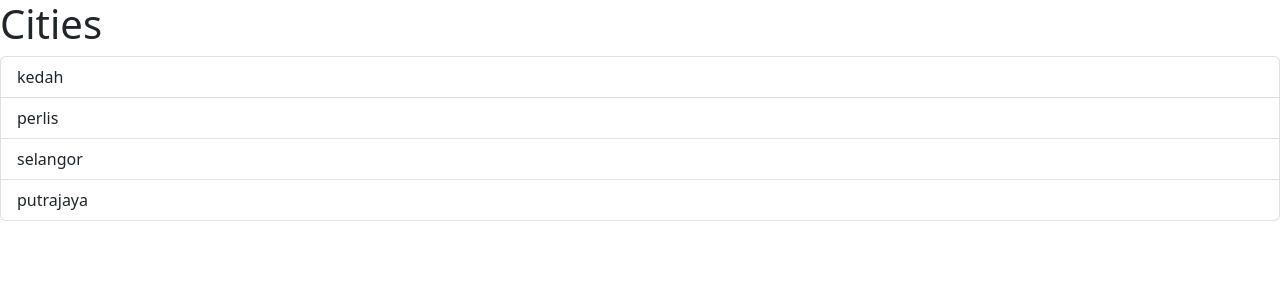
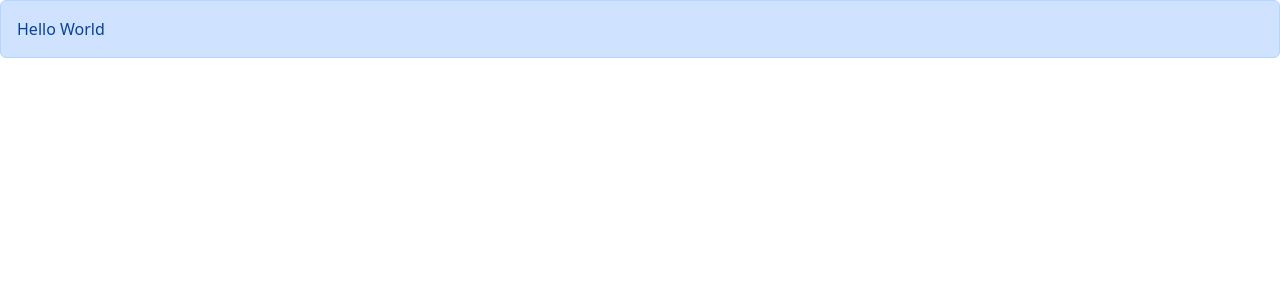
Before and after one commit to nurulermeliasafitri95/react-app, a React (Vite) app: page / in a window 1280 px wide. Shown: the top 300 px of the page. Built offline with nearby package versions, Linux system fonts and the light colour scheme.

Commit message:
passing children props

```diff
--- a/src/App.tsx
+++ b/src/App.tsx
@@ -1,19 +1,11 @@
-import ListGroup from "./components/ListGroup";
+import Alert from "./components/Alert";
 
 function App() {
-  let items = ["kedah", "perlis", "selangor", "putrajaya"];
 
-  const handleSelectItem = (items: string) => {
-    console.log(items);
-  };
 
   return (
     <div>
-      <ListGroup
-        items={items}
-        heading="Cities"
-        onSelectItem={handleSelectItem}
-      />
+     <Alert>Hello <span>World</span></Alert>
     </div>
   );
 }
--- /dev/null
+++ b/src/components/Alert.tsx
@@ -0,0 +1,15 @@
+import { ReactNode } from "react";
+
+interface Props {
+    children: ReactNode;
+}
+
+const Alert = ({children}: Props) => {
+  return (
+    <div className="alert alert-primary">
+      {children}
+    </div>
+  )
+}
+
+export default Alert
```
